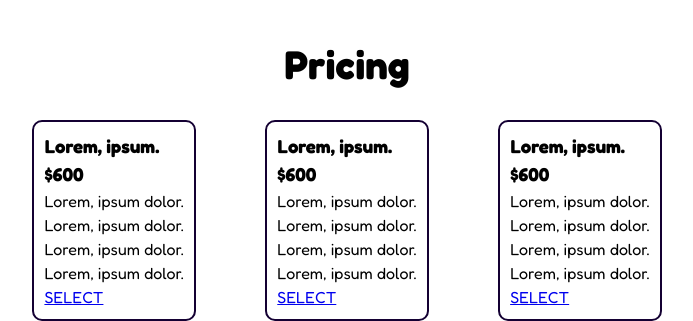
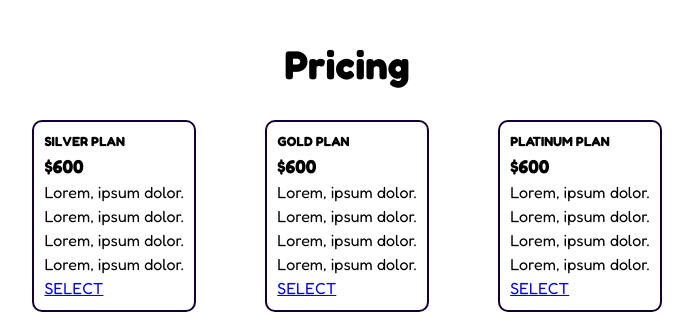
Before and after one commit to jhonmicc/fcc-product-landing-page, a plain HTML site: page index.html in a window 1280 px wide. Shown: the part 1412-1733 px from the top of the page, without its empty margins (293-986 px from the left). Drawn offline with Linux system fonts and the light colour scheme.

Commit message:
add class for the price

```diff
--- a/index.html
+++ b/index.html
@@ -91,8 +91,8 @@
                 <h1 class="pricing-heading">Pricing</h1>
                 <div class="pricing-box">
                     <div class="box">
-            <h3>Lorem, ipsum.</h3>
-            <h3>$600</h3>
+                        <h5>SILVER PLAN</h5>
+                        <h3 class="price">$600</h3>
                         <p>Lorem, ipsum dolor.</p>
                         <p>Lorem, ipsum dolor.</p>
                         <p>Lorem, ipsum dolor.</p>
@@ -100,8 +100,8 @@
                         <a href="#">SELECT</a>
                     </div>
                     <div class="box">
-            <h3>Lorem, ipsum.</h3>
-            <h3>$600</h3>
+                        <h5>GOLD PLAN</h5>
+                        <h3 class="price">$600</h3>
                         <p>Lorem, ipsum dolor.</p>
                         <p>Lorem, ipsum dolor.</p>
                         <p>Lorem, ipsum dolor.</p>
@@ -109,8 +109,8 @@
                         <a href="#">SELECT</a>
                     </div>
                     <div class="box">
-            <h3>Lorem, ipsum.</h3>
-            <h3>$600</h3>
+                        <h5>PLATINUM PLAN</h5>
+                        <h3 class="price">$600</h3>
                         <p>Lorem, ipsum dolor.</p>
                         <p>Lorem, ipsum dolor.</p>
                         <p>Lorem, ipsum dolor.</p>
```
Lines whose indentation alone changed are shown as unchanged.
